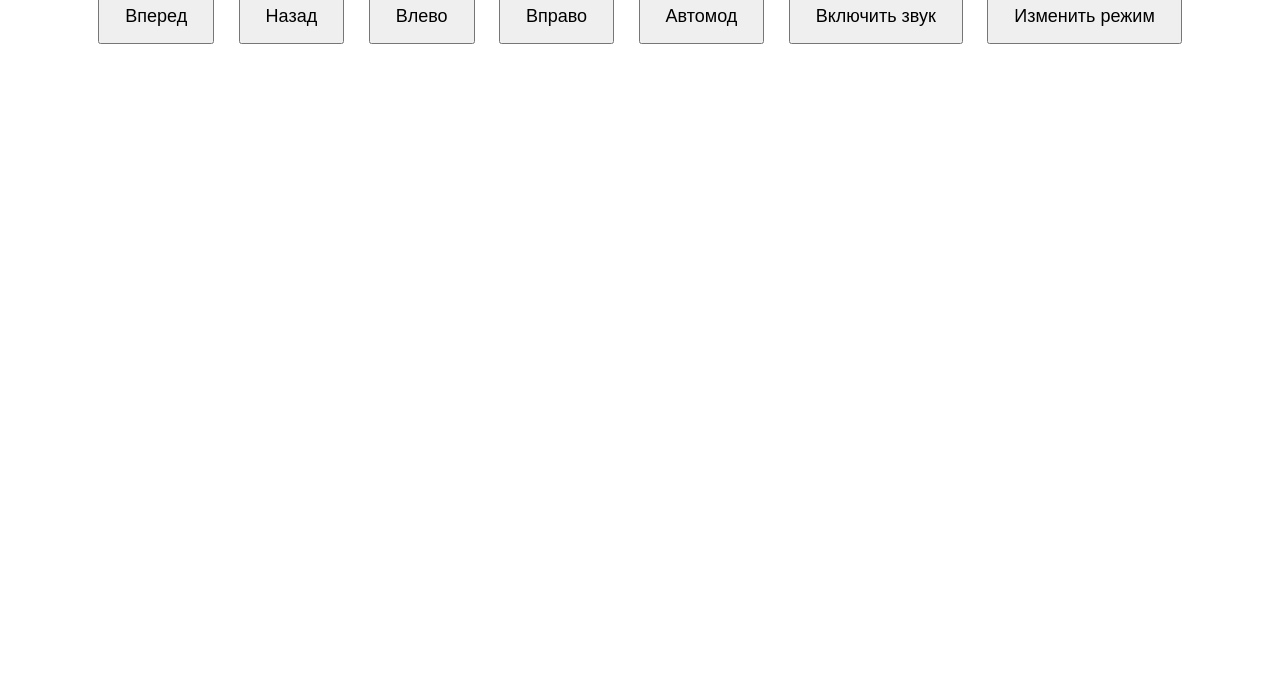
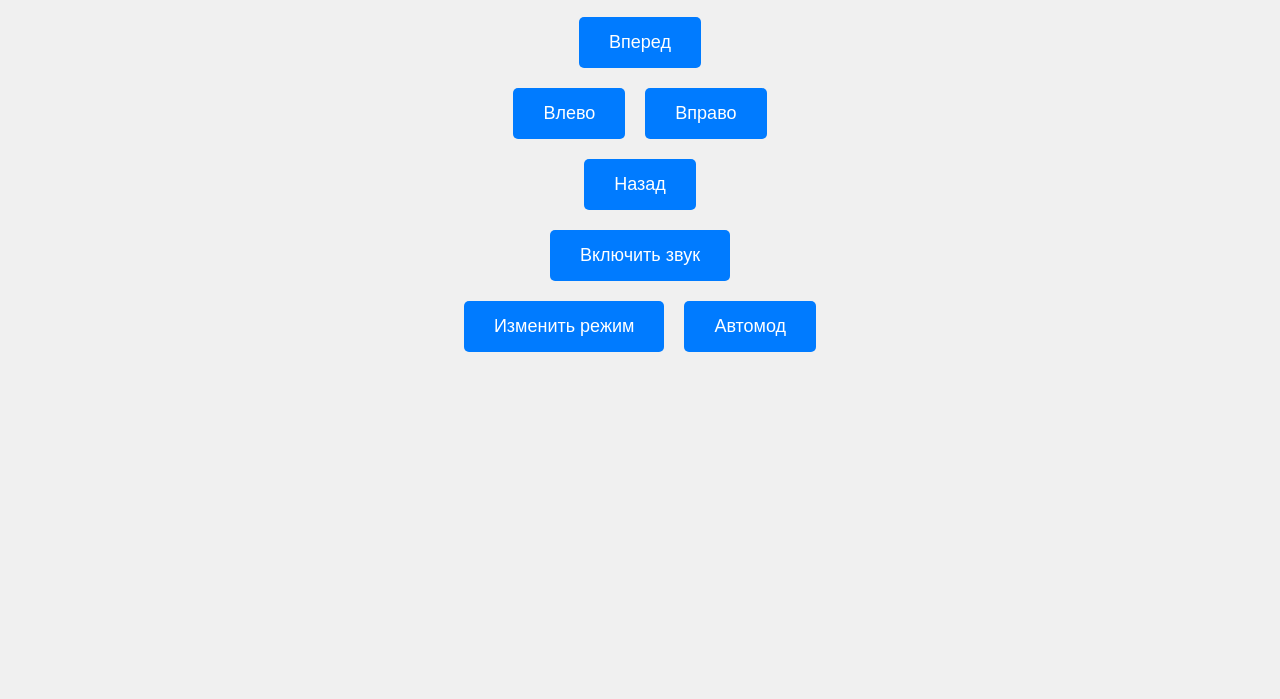
Before and after one commit to draker2nich/test, a plain HTML site: page index.html in a window 1280 px wide. Shown: the part 101-800 px from the top of the page. Drawn offline with Linux system fonts and the light colour scheme.

Commit message:
Update index.html

```diff
--- a/index.html
+++ b/index.html
@@ -5,32 +5,84 @@
     <meta name="viewport" content="width=device-width, initial-scale=1.0">
     <title>Управление машинкой</title>
     <style>
-        body { text-align: center; font-family: Arial, sans-serif; }
-        button { margin: 10px; padding: 15px 25px; font-size: 18px; cursor: pointer; }
+        body {
+            font-family: Arial, sans-serif;
+            text-align: center;
+            background-color: #f0f0f0;
+            padding: 20px;
+        }
+        h1 {
+            color: #333;
+        }
+        .remote {
+            display: flex;
+            flex-direction: column;
+            align-items: center;
+            margin-bottom: 20px;
+        }
+        .button {
+            padding: 15px 30px;
+            margin: 10px;
+            font-size: 18px;
+            cursor: pointer;
+            border: none;
+            border-radius: 5px;
+            background-color: #007BFF;
+            color: white;
+            transition: background-color 0.3s;
+        }
+        .button:hover {
+            background-color: #0056b3;
+        }
+        .row {
+            display: flex;
+            justify-content: center;
+        }
     </style>
 </head>
 <body>
-    <h1>Управление радиоуправляемой машинкой</h1>
-    <button onclick="sendCommand('forward')">Вперед</button>
-    <button onclick="sendCommand('backward')">Назад</button>
-    <button onclick="sendCommand('left')">Влево</button>
-    <button onclick="sendCommand('right')">Вправо</button>
-    <button onclick="sendCommand('automode')">Автомод</button>
-    <button onclick="sendCommand('sound')">Включить звук</button>
-    <button onclick="sendCommand('changemode')">Изменить режим</button>
 
-    <script>
-        function sendCommand(command) {
-            const ip = '192.168.100.4'; // Замените на IP-адрес вашего Wemos D1 Mini
-            fetch(`http://${ip}/${command}`)
-                .then(response => response.text())
-                .then(data => {
-                    console.log(data); // Для отладки, можно убрать в финальной версии
-                })
-                .catch(error => {
-                    console.error('Ошибка:', error);
-                });
+<h1>Управление машинкой</h1>
+<div class="remote">
+    <div class="row">
+        <button class="button" onclick="sendCommand('forward')">Вперед</button>
+    </div>
+    <div class="row">
+        <button class="button" onclick="sendCommand('left')">Влево</button>
+        <button class="button" onclick="sendCommand('right')">Вправо</button>
+    </div>
+    <div class="row">
+        <button class="button" onclick="sendCommand('backward')">Назад</button>
+    </div>
+    <div class="row">
+        <button class="button" onclick="sendCommand('sound')">Включить звук</button>
+    </div>
+    <div class="row">
+        <button class="button" onclick="sendCommand('mode')">Изменить режим</button>
+        <button class="button" onclick="sendCommand('automode')">Автомод</button>
+    </div>
+</div>
+
+<script>
+    const socket = new WebSocket('ws://<IP_WEMOS>:81'); // Замените <IP_WEMOS> на IP адрес Wemos
+
+    socket.onopen = function() {
+        console.log('Соединение установлено');
+    };
+
+    socket.onmessage = function(event) {
+        console.log('Получено сообщение: ', event.data);
+    };
+
+    function sendCommand(command) {
+        if (socket.readyState === WebSocket.OPEN) {
+            socket.send(command);
+            console.log(`Команда "${command}" отправлена`);
+        } else {
+            console.error('WebSocket не открыт');
         }
-    </script>
+    }
+</script>
+
 </body>
 </html>
```
